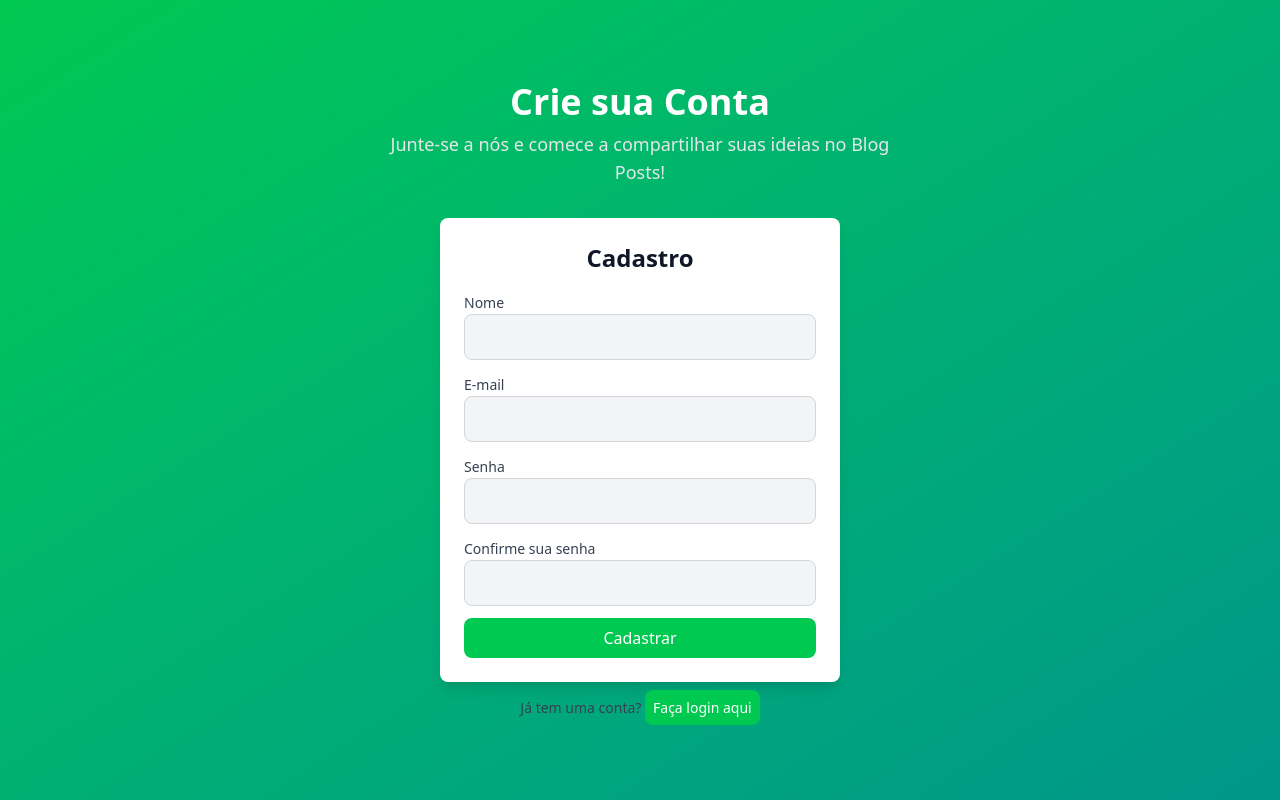
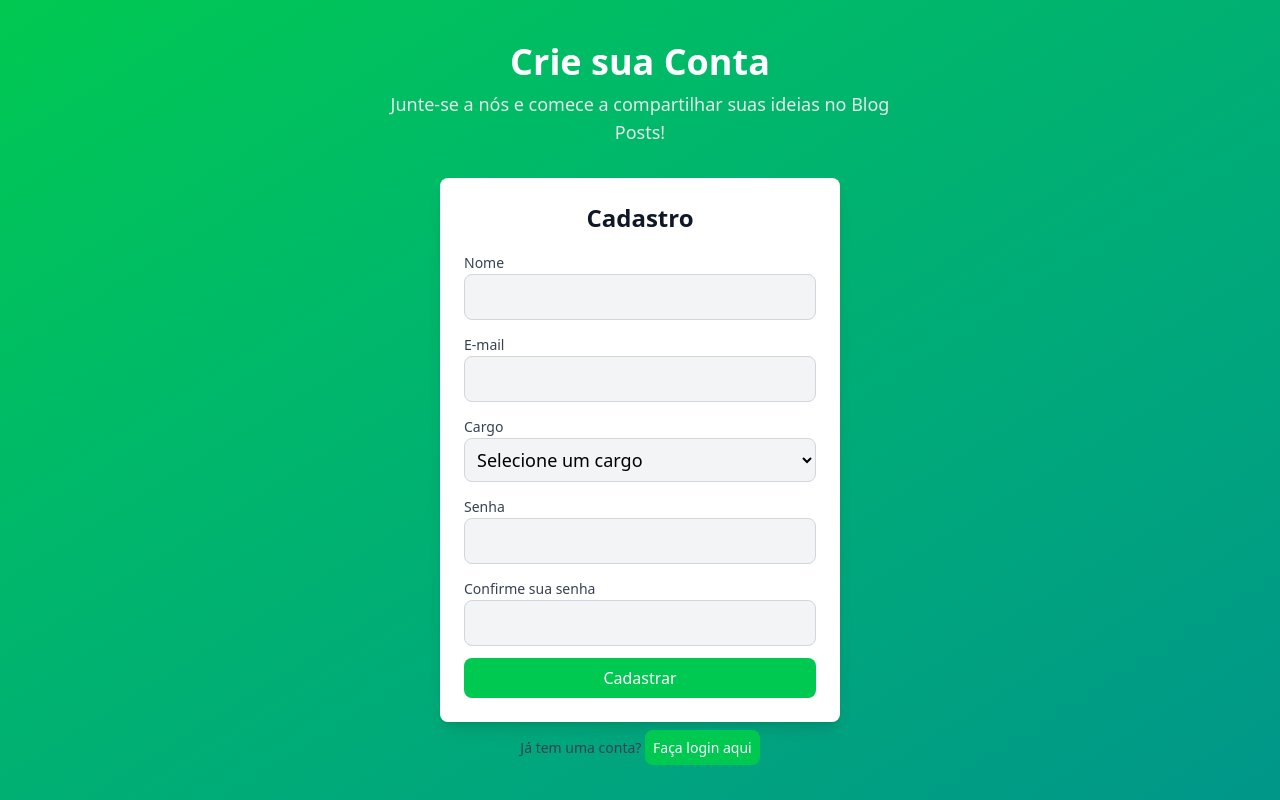
Before and after one commit to MarceloTadini/blog-post, a Next.js app: page /register in a window 1280 px wide. Built offline with nearby package versions, Linux system fonts and the light colour scheme; no server answers.

Commit message:
feat: adicionando role no registro de usuário

```diff
--- a/src/pages/register/index.tsx
+++ b/src/pages/register/index.tsx
@@ -15,6 +15,8 @@ const validationSchema = Yup.object({
   email: Yup.string()
     .email("Por favor, informe um e-mail válido")
     .required("Por favor, informe o seu email"),
+  role: Yup.string()
+    .required("Por favor, informe o seu cargo"),
   password: Yup.string()
     .min(8, "A senha deve possuir pelo menos 8 caracteres")
     .required("Por favor, informe sua senha"),
@@ -95,6 +97,21 @@ export default function Register() {
               <ErrorMessage name="email" component={ErrorInputText} />
             </fieldset>
 
+            {/* Campo Role */}
+            <fieldset>
+              <label className="text-sm text-gray-700 mb-1">Cargo</label>
+              <Field
+                as="select"
+                name="role"
+                className="text-lg bg-gray-100 border border-gray-300 rounded-lg p-2 w-full mb-3 focus:outline-none focus:ring-2 focus:ring-green-400"
+              >
+                <option value="">Selecione um cargo</option>
+                <option value="admin">Professor</option>
+                <option value="user">Aluno</option>
+              </Field>
+              <ErrorMessage name="role" component={ErrorInputText} />
+            </fieldset>
+
             {/* Campo Senha */}
             <fieldset>
               <label className="text-sm text-gray-700 mb-1">Senha</label>
```
